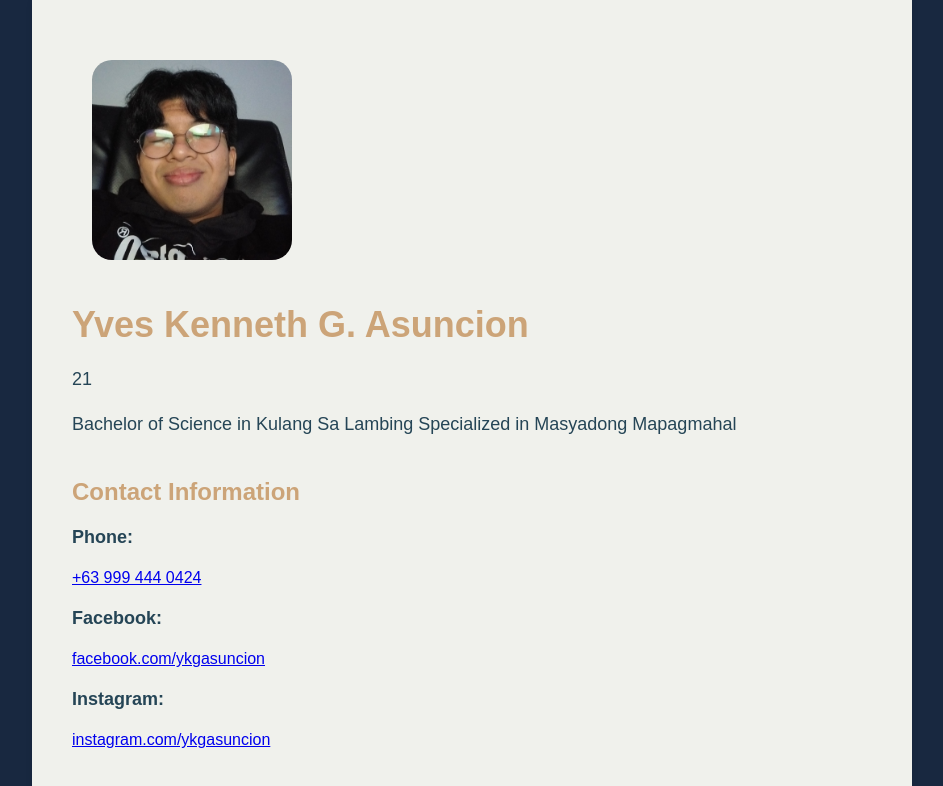
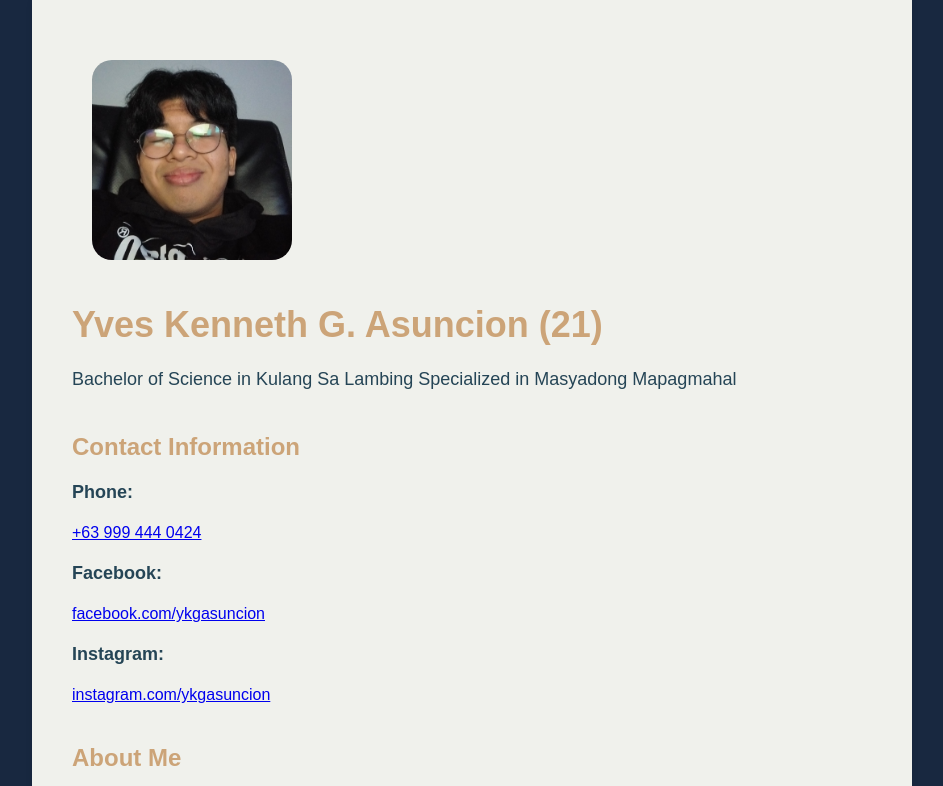
Before and after one commit to kaleidono/awooga-booga, a plain HTML site: page index.html in a window 1280 px wide. Shown: the top 786 px of the page, without its empty margins (168-1111 px from the left). Drawn offline with Linux system fonts and the light colour scheme.

Commit message:
Update index.html

```diff
--- a/index.html
+++ b/index.html
@@ -71,8 +71,7 @@
   <div class="container">
       <img class="picture" src="1.jpg" alt="kunwari kuntento sa buhay">
 
-    <h1>Yves Kenneth G. Asuncion</h1>
-	  <p> 21 </p>
+    <h1>Yves Kenneth G. Asuncion (21)</h1>
     <p>Bachelor of Science in Kulang Sa Lambing Specialized in Masyadong Mapagmahal</p>
 
     <div class="contact-info">
```
